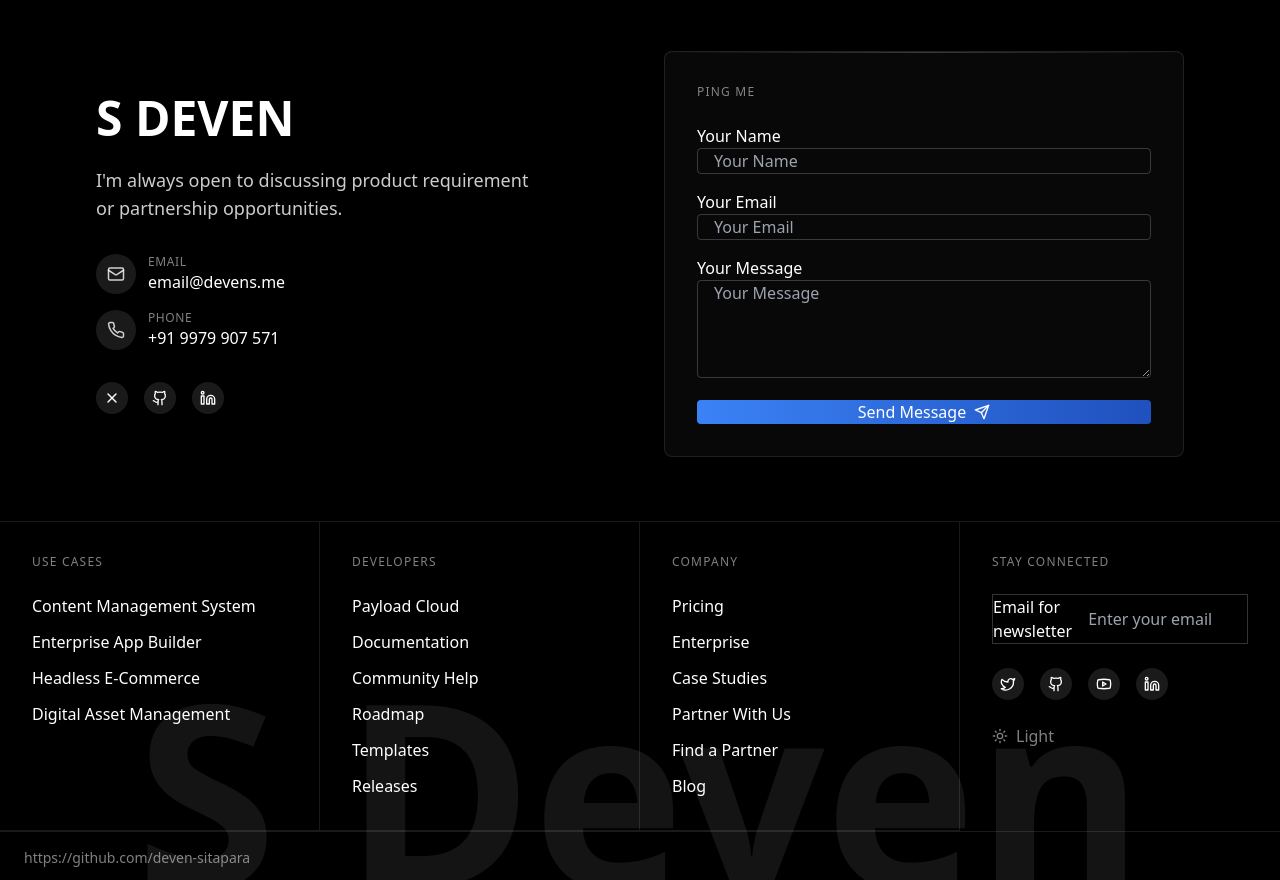
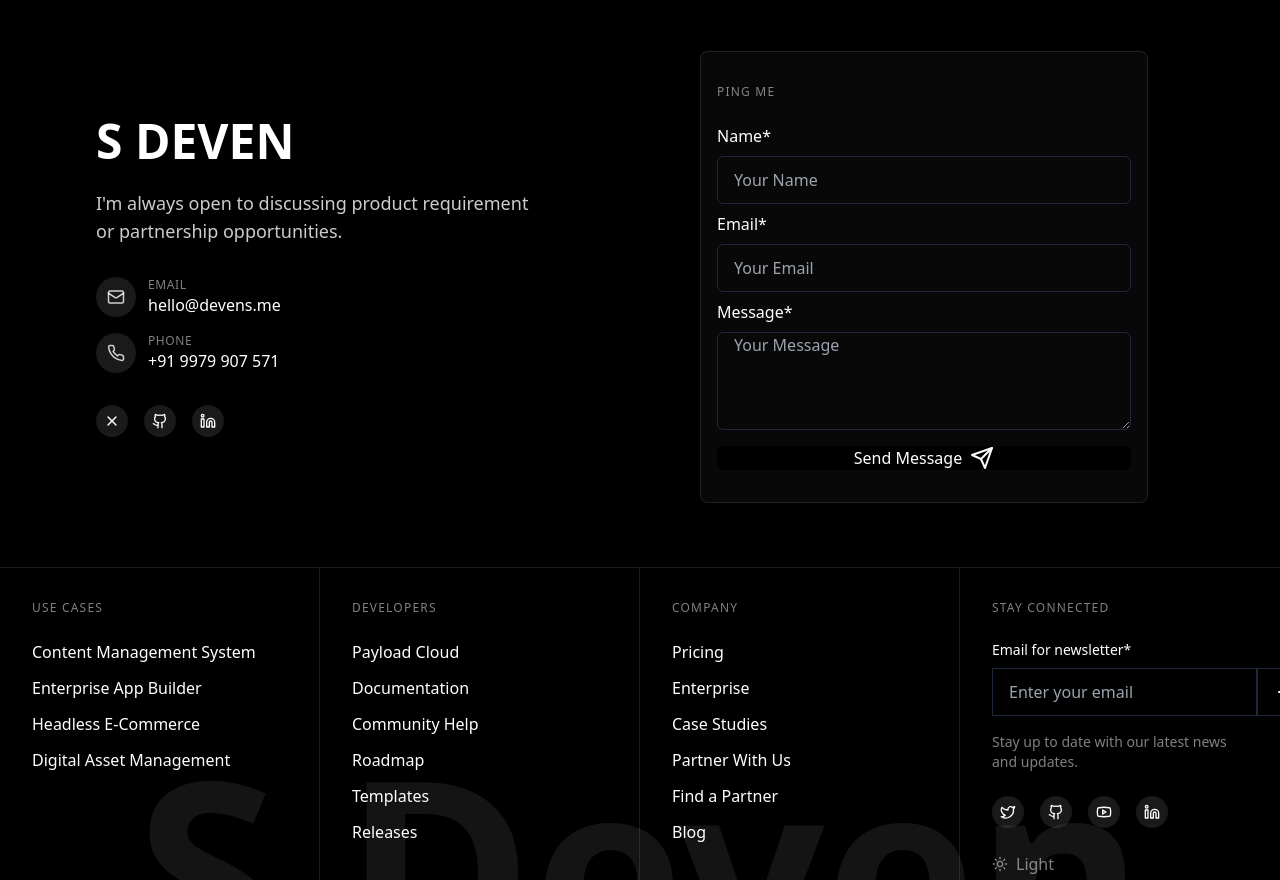
Before and after one commit to deven-sitapara/clone-payload-website, a Next.js app: page / in a window 1280 px wide. Shown: the part 1920-2800 px from the top of the page. Built offline with nearby package versions, Linux system fonts and the light colour scheme.

Commit message:
form fix

```diff
--- a/components/footer.tsx
+++ b/components/footer.tsx
@@ -43,8 +43,8 @@ const Footer = () => {
                       </div>
                       <div>
                         <p className="text-xs tracking-wider uppercase text-white/50">Email</p>
-                        <a href="mailto:email@devens.me" className="text-white transition-colors hover:text-white/80">
-                          email@devens.me
+                        <a href="mailto:hello@devens.me" className="text-white transition-colors hover:text-white/80">
+                          hello@devens.me
                         </a>
                       </div>
                     </div>
@@ -76,12 +76,14 @@ const Footer = () => {
                 </div>
 
                 {/* Right column - Contact form */}
-                <div className="relative bg-white/[0.03] rounded-lg p-8 border border-white/10 backdrop-blur-md transition-all hover:-translate-y-1 hover:shadow-[0_10px_30px_-15px_rgba(0,0,0,0.5)]">
-                  <div className="absolute top-0 left-0 right-0 h-px bg-gradient-to-r from-transparent via-white/20 to-transparent"></div>
+                <div className="w-full max-w-md mx-auto px-4 relative bg-white/[0.03] rounded-lg p-8 border border-white/10 backdrop-blur-md
+                transition-all  ">
+                  <div className="absolute top-0 left-0 right-0 h-px bg-gradient-to-r  "></div>
                   <h3 className="mb-6 text-xs font-medium tracking-widest uppercase text-white/50">Ping me</h3>
-
-                 <Form></Form>
-                </div>
+                 <div className="flex flex-col gap-6">
+                   <Form></Form>
+                 </div>
+                 </div>
               </div>
             </div>
           </div>
--- a/components/header.tsx
+++ b/components/header.tsx
@@ -64,7 +64,7 @@ const Header = () => {
       <div className="relative overflow-hidden border border-white/10 bg-background/80 backdrop-blur-sm py-2 px-4 text-center text-sm">
         <div className="absolute top-0 left-[-100%] w-full h-px bg-gradient-to-r from-transparent via-blue-500 to-transparent animate-[slide_3s_linear_infinite]"></div>
         <Link href="/whats-new" className="inline-flex items-center gap-2 hover:text-white/80 transition-colors">
-          <span className="font-mono">contat: email@devens.me</span>
+          <span className="font-mono">contat: hello@devens.me</span>
           <ArrowRight size={14} />
         </Link>
       </div>
--- a/form.tsx
+++ b/form.tsx
@@ -32,9 +32,12 @@ export default function Form() {
         }))
       }
   return (
-    <form className="space-y-4" onSubmit={handleSubmitForm}>
-                    <div>
-                      <label htmlFor="name" className="sr-only">Your Name</label>
+
+      <form className="  relative   " onSubmit={handleSubmitForm}>
+        <div className="flex flex-col gap-2 pt-0">
+          <label htmlFor="name" className="flex items-center">
+            Name <span className="text-red-500 ml-0.5">*</span>
+          </label>
           <input
             id="name"
             name="name"
@@ -42,12 +45,15 @@ export default function Form() {
             placeholder="Your Name"
             value={formData.name}
             onChange={handleFormChange}
-                        className="w-full bg-transparent border border-white/20 rounded py-2.5 px-4 focus:border-white/40 focus:outline-none transition-colors focus:bg-gradient-to-b focus:from-white/[0.03] focus:to-transparent focus:shadow-[0_4px_12px_rgba(0,0,0,0.1)]"
             required
+            className="h-12 border-gray-300 w-full bg-transparent border border-white/15 rounded-md px-4 py-3 text-white placeholder:text-white/50"
           />
         </div>
-                    <div>
-                      <label htmlFor="email" className="sr-only">Your Email</label>
+
+        <div className="flex flex-col gap-2 pt-2">
+          <label htmlFor="email" className="flex items-center">
+            Email <span className="text-red-500 ml-0.5">*</span>
+          </label>
           <input
             id="email"
             name="email"
@@ -55,12 +61,14 @@ export default function Form() {
             placeholder="Your Email"
             value={formData.email}
             onChange={handleFormChange}
-                        className="w-full bg-transparent border border-white/20 rounded py-2.5 px-4 focus:border-white/40 focus:outline-none transition-colors focus:bg-gradient-to-b focus:from-white/[0.03] focus:to-transparent focus:shadow-[0_4px_12px_rgba(0,0,0,0.1)]"
             required
+            className="h-12 border-gray-300 w-full bg-transparent border border-white/15 rounded-md px-4 text-white placeholder:text-white/50"
           />
         </div>
-                    <div>
-                      <label htmlFor="message" className="sr-only">Your Message</label>
+        <div className="flex flex-col gap-2 pt-2">
+          <label htmlFor="message" className="flex items-center">
+            Message <span className="text-red-500 ml-0.5">*</span>
+          </label>
           <textarea
             id="message"
             name="message"
@@ -68,21 +76,22 @@ export default function Form() {
             rows={4}
             value={formData.message}
             onChange={handleFormChange}
-                        className="w-full bg-transparent border border-white/20 rounded py-2.5 px-4 focus:border-white/40 focus:outline-none transition-colors focus:bg-gradient-to-b focus:from-white/[0.03] focus:to-transparent focus:shadow-[0_4px_12px_rgba(0,0,0,0.1)]"
             required
+            className=" w-full bg-transparent border border-white/15 rounded-md px-4 py-3 text-white placeholder:text-white/50 resize-none"
           />
         </div>
-                    <div>
+      <div className="flex flex-col gap-2 pt-4">
+
         <button
           type="submit"
-                        className="relative z-10 flex items-center justify-center w-full gap-2 px-6 py-3 overflow-hidden rounded bg-gradient-to-r from-blue-500 to-blue-600/80"
+          className="bg-black text-white hover:bg-black/90   px-5 w-auto flex items-center justify-center rounded-md"
           aria-label="Send message"
         >
-                        <span className="relative z-10 text-white">Send Message</span>
-                        <Send size={16} className="relative z-10 text-white" />
-                        <span className="absolute top-0 left-0 w-0 h-full transition-all duration-300 ease-out bg-black/20"></span>
+            Send Message <Send className="ml-2 h-4 w-4" />
             </button>
       </div>
+
       </form>
+
   );
 }
--- a/stayConnected.tsx
+++ b/stayConnected.tsx
@@ -2,11 +2,8 @@
 import { ArrowRight } from 'lucide-react';
 import { FormEvent, useState, ChangeEvent } from 'react'
 
-
 export default function StayConnected() {
-
   const [subscribeEmail, setSubscribeEmail] = useState('')
-
 
   const handleSubscribeChange = (e: ChangeEvent<HTMLInputElement>) => {
     setSubscribeEmail(e.target.value)
@@ -19,24 +16,35 @@ export default function StayConnected() {
   }
 
   return (
-    <form className="flex border border-white/20" onSubmit={handleSubscribe}>
-    <label htmlFor="subscribeEmail" className="sr-only">Email for newsletter</label>
+    <div className="w-full space-y-4">
+      <form onSubmit={handleSubscribe} className="flex flex-col gap-4">
+        <div className="flex flex-col gap-2">
+          <label htmlFor="subscribeEmail" className="flex items-center text-sm">
+            Email for newsletter <span className="text-red-500 ml-0.5">*</span>
+          </label>
+          <div className="flex">
             <input
               id="subscribeEmail"
               type="email"
               placeholder="Enter your email"
-      className="flex-grow px-4 py-3 text-white bg-transparent border-none focus:outline-none"
+              className="flex-1 h-12 bg-transparent border border-white/15 rounded-l-md px-4 text-white placeholder:text-white/50 focus:outline-none focus:border-white/30"
               value={subscribeEmail}
               onChange={handleSubscribeChange}
               required
             />
             <button
               type="submit"
-      className="px-4 text-white border-l border-none border-white/20"
+              className="h-12 bg-black text-white hover:bg-black/90 px-4 rounded-r-md border border-l-0 border-white/15 flex items-center justify-center transition-colors"
               aria-label="Subscribe to newsletter"
             >
-      <ArrowRight size={16} />
+              <ArrowRight className="h-4 w-4" />
             </button>
+          </div>
+        </div>
+        <p className="text-sm text-white/50">
+          Stay up to date with our latest news and updates.
+        </p>
       </form>
+    </div>
   )
 }
```
Also changed, not shown: 1 other file (tests, documents, lock files or other folders). Lines whose indentation alone changed are shown as unchanged.
